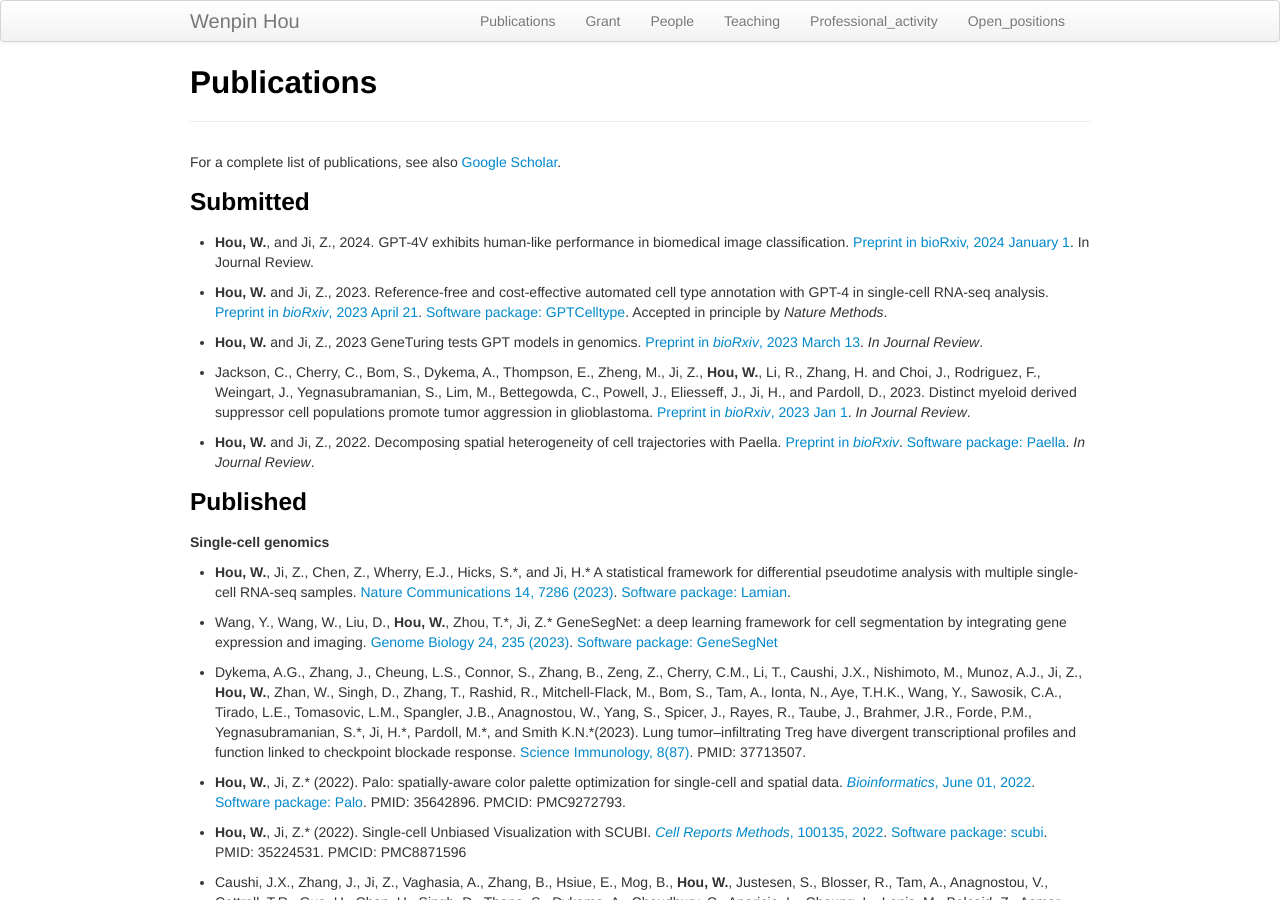
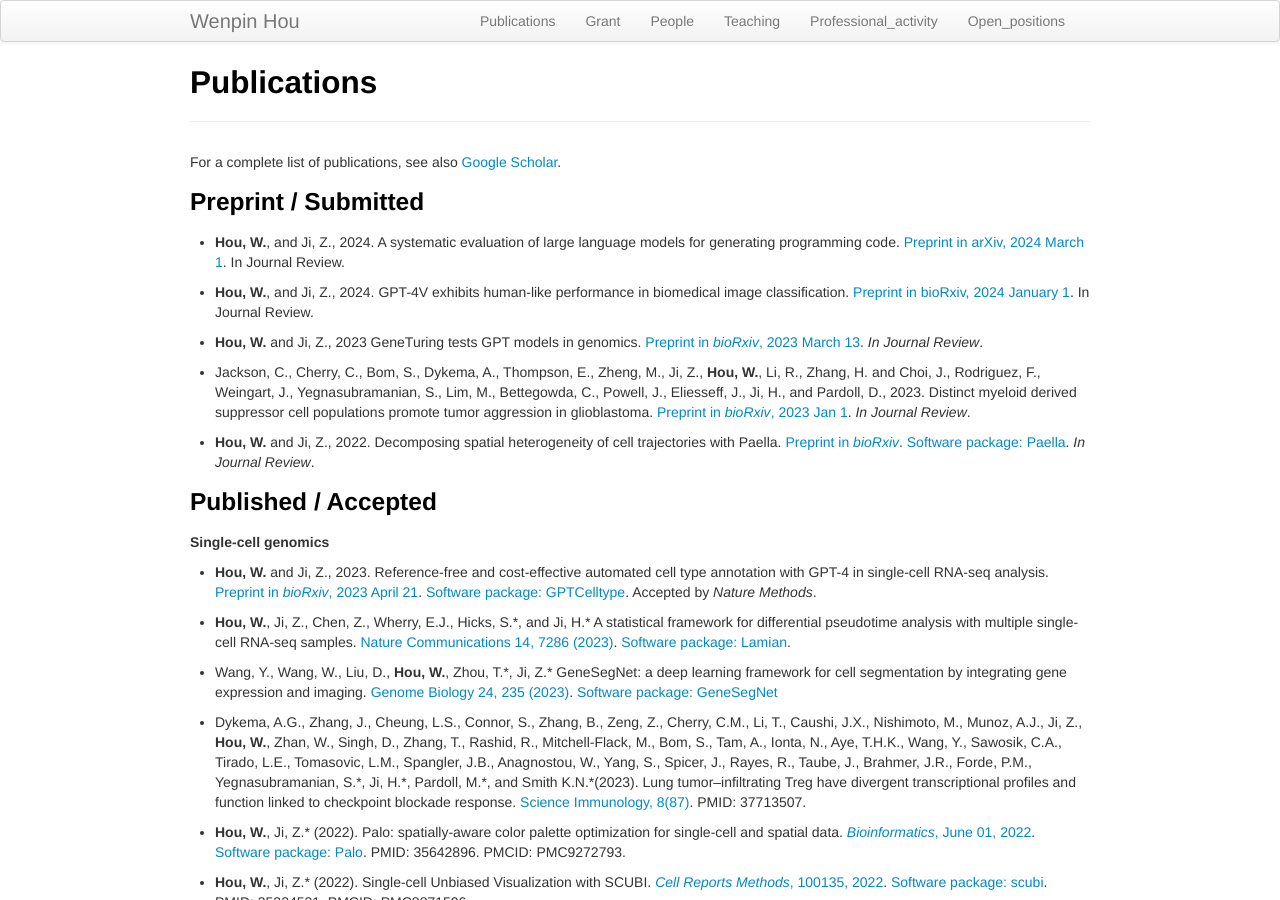
Before and after one commit to Winnie09/Wenpin_Hou, a Jekyll site: the page built from pages/publications.md, in a window 1280 px wide and 900 px high. Built offline with Jekyll 4.4.1, drawn with Linux system fonts in a browser that asks for light colours.

Commit message:
add publications.md

```diff
--- a/pages/publications.md
+++ b/pages/publications.md
@@ -8,10 +8,11 @@ For a complete list of publications, see also [Google Scholar](https://scholar.g
 
 
 
-### Submitted
+### Preprint / Submitted
+
+- **Hou, W.**, and Ji, Z., 2024. A systematic evaluation of large language models for generating programming code. [Preprint in arXiv, 2024 March 1](https://arxiv.org/abs/2403.00894). In Journal Review.
+
 - **Hou, W.**, and Ji, Z., 2024. GPT-4V exhibits human-like performance in biomedical image classification. [Preprint in bioRxiv, 2024 January 1](https://www.biorxiv.org/content/10.1101/2023.12.31.573796v1). In Journal Review.
-
-- **Hou, W.** and Ji, Z., 2023. Reference-free and cost-effective automated cell type annotation with GPT-4 in single-cell RNA-seq analysis. [Preprint in *bioRxiv*, 2023 April 21](https://www.biorxiv.org/content/10.1101/2023.04.16.537094v1). [Software package: GPTCelltype](https://winnie09.github.io/Wenpin_Hou/pages/gptcelltype.html). Accepted in principle by *Nature Methods*.
 
 - **Hou, W.** and Ji, Z., 2023 GeneTuring tests GPT models in genomics. [Preprint in *bioRxiv*, 2023 March 13](https://www.biorxiv.org/content/10.1101/2023.03.11.532238v1). *In Journal Review*.
 
@@ -20,8 +21,11 @@ For a complete list of publications, see also [Google Scholar](https://scholar.g
 - **Hou, W.** and Ji, Z., 2022. Decomposing spatial heterogeneity of cell trajectories with Paella. [Preprint in *bioRxiv*](https://www.biorxiv.org/content/10.1101/2022.09.05.506682v1). [Software package: Paella](https://github.com/Winnie09/Paella). *In Journal Review*.
 
 
-### Published
+### Published / Accepted
+
 ##### Single-cell genomics
+
+- **Hou, W.** and Ji, Z., 2023. Reference-free and cost-effective automated cell type annotation with GPT-4 in single-cell RNA-seq analysis. [Preprint in *bioRxiv*, 2023 April 21](https://www.biorxiv.org/content/10.1101/2023.04.16.537094v1). [Software package: GPTCelltype](https://winnie09.github.io/Wenpin_Hou/pages/gptcelltype.html). Accepted by *Nature Methods*.
 
 - **Hou, W.**, Ji, Z., Chen, Z., Wherry, E.J., Hicks, S.\*, and Ji, H.\* A statistical framework for differential pseudotime analysis with multiple single-cell RNA-seq samples.  [Nature Communications 14, 7286 (2023)](https://www.nature.com/articles/s41467-023-42841-y). [Software package: Lamian](https://github.com/Winnie09/Lamian).
 
```
